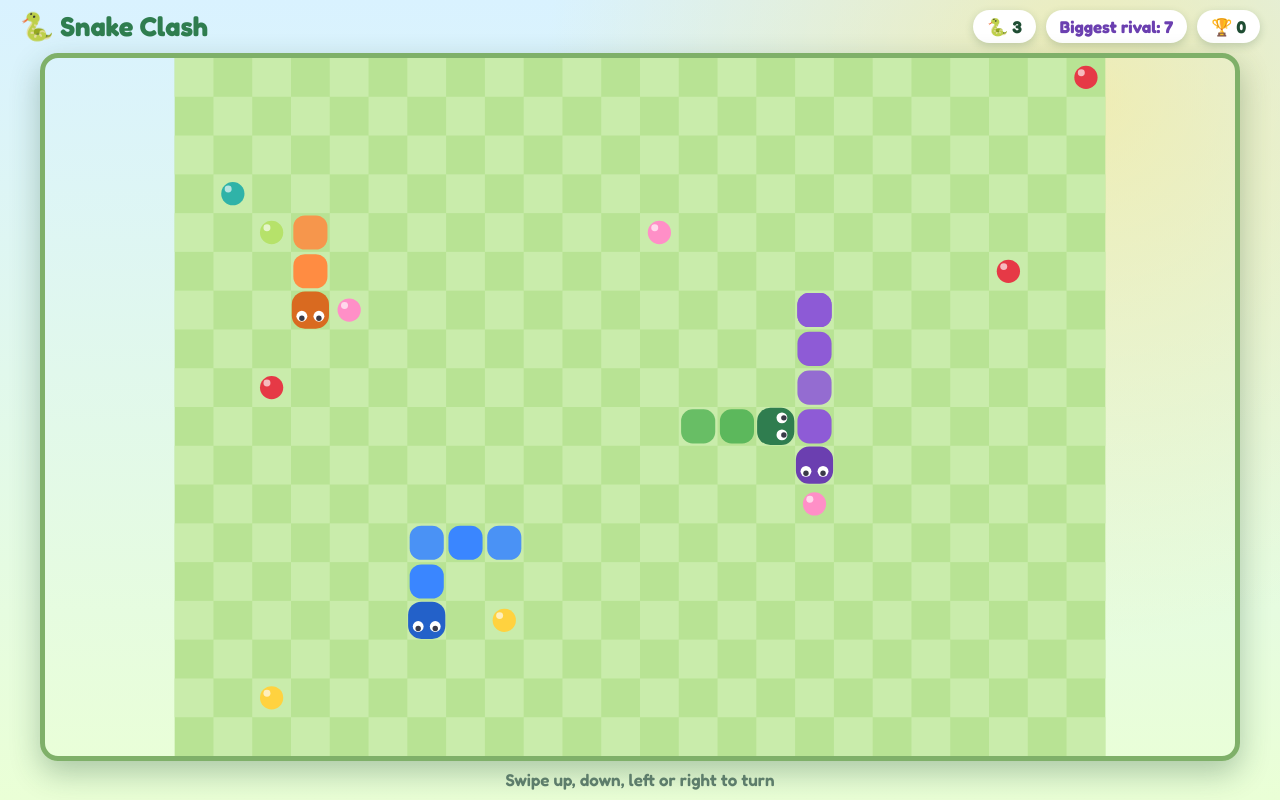
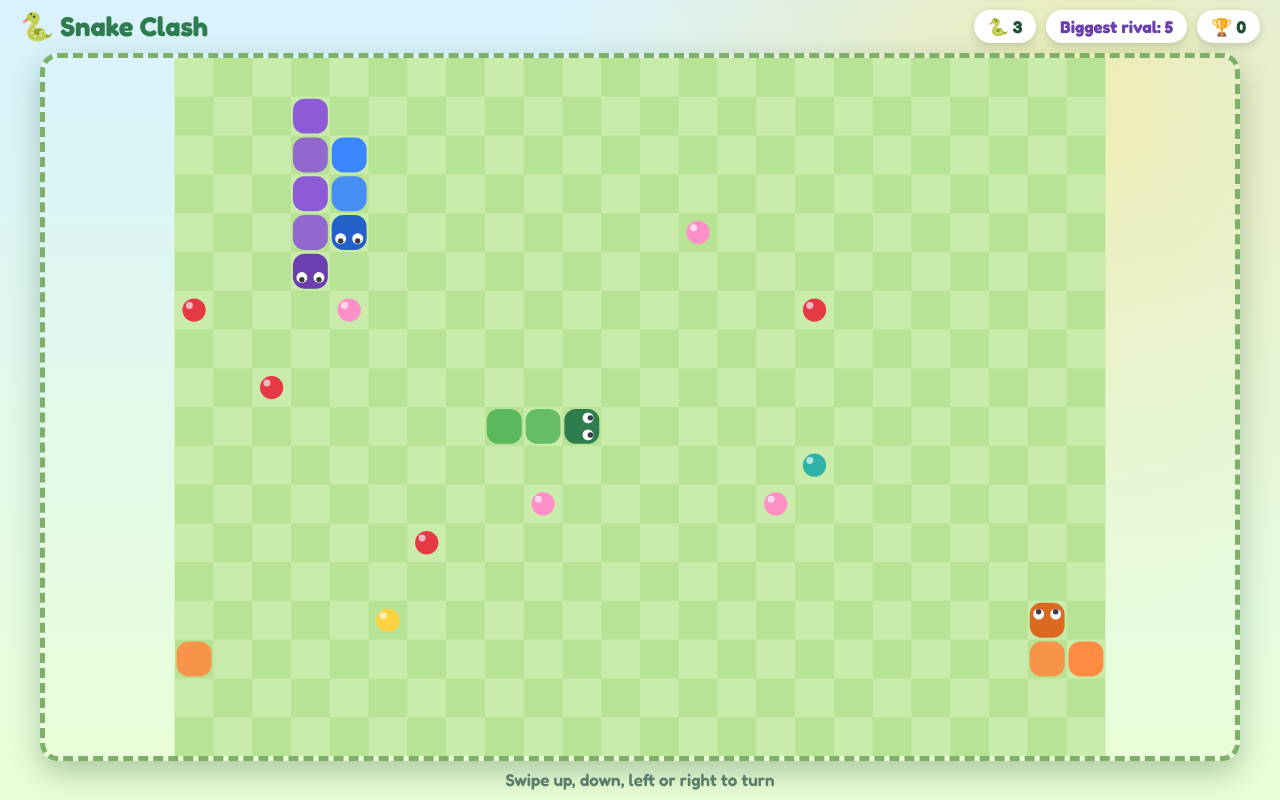
Before and after one commit to dancj/kid-games, a plain HTML site: page snake-clash/index.html in a window 1280 px wide. Both pictures are taken after a click on the button "Slither! 🟡". Drawn offline with Linux system fonts and the light colour scheme.

Commit message:
Snake Clash: wrap-around edges, gentler speed ramp, same-size snakes harmless, smooth tweened motion

```diff
--- a/snake-clash/game.js
+++ b/snake-clash/game.js
@@ -4,7 +4,9 @@
 const $ = (id) => document.getElementById(id);
 
 const COLS = 24, ROWS = 18;
-const TICK = 220;          // ms per move — slow enough for little hands
+const SLOW = 400;          // ms per move for a baby snake — nice and gentle
+const FAST = 130;          // the quickest it ever gets
+const RAMP = 9;            // ms shaved off per segment you grow
 const BALLS = 10;          // balls on the field at once
 const BABY = 3;            // every snake starts this long
 const RIVALS = 3;
@@ -15,6 +17,7 @@
   left: { x: -1, y: 0 }, right: { x: 1, y: 0 },
 };
 const OPPOSITE = { up: 'down', down: 'up', left: 'right', right: 'left' };
+const ANGLE = { right: 0, down: 90, left: 180, up: 270 };
 const DIR_NAMES = Object.keys(DIRS);
 
 const RIVAL_SKINS = [
@@ -36,9 +39,15 @@
 const pick = (s, arr) => arr[Math.floor(rnd(s) * arr.length)];
 
 const same = (a, b) => !!a && !!b && a.x === b.x && a.y === b.y;
-const onBoard = (c) => c.x >= 0 && c.y >= 0 && c.x < COLS && c.y < ROWS;
+/* The garden has no walls — slither off one edge and you come back on the other. */
+const wrap = (c) => ({ x: (c.x + COLS) % COLS, y: (c.y + ROWS) % ROWS });
+const ahead = (cell, dir) => wrap({ x: cell.x + DIRS[dir].x, y: cell.y + DIRS[dir].y });
 const snakes = (s) => [s.player, ...s.rivals].filter((sn) => sn && sn.alive);
 const hits = (snake, c) => snake.cells.some((seg) => same(seg, c));
+const len = (sn) => sn.cells.length;
+
+/* Bigger snake = faster snake. */
+const speedOf = (s) => Math.max(FAST, SLOW - (len(s.player) - BABY) * RAMP);
 
 function freeCells(s) {
   const out = [];
@@ -58,11 +67,11 @@
 
 /* A baby snake, dropped somewhere with room to slither. */
 function hatch(s, snake) {
-  const free = freeCells(s).filter((c) => c.x > 2 && c.x < COLS - 3 && c.y > 1 && c.y < ROWS - 2);
+  const free = freeCells(s);
   const head = free.length ? pick(s, free) : { x: 2, y: 2 };
   const dir = pick(s, DIR_NAMES);
   const back = DIRS[OPPOSITE[dir]];
-  snake.cells = Array.from({ length: BABY }, (_, i) => ({ x: head.x + back.x * i, y: head.y + back.y * i }));
+  snake.cells = Array.from({ length: BABY }, (_, i) => wrap({ x: head.x + back.x * i, y: head.y + back.y * i }));
   snake.dir = snake.nextDir = dir;
   snake.alive = true;
   return snake;
@@ -73,16 +82,14 @@
   state.over = false;
   state.balls = [];
   state.player = { id: 'you', cells: [], dir: 'right', nextDir: 'right', alive: true, skin: { body: '#5cb85c', head: '#2f7d4f' } };
+  state.player.cells = [{ x: 5, y: 9 }, { x: 4, y: 9 }, { x: 3, y: 9 }];
   state.rivals = [];
-  state.player.cells = [{ x: 5, y: 9 }, { x: 4, y: 9 }, { x: 3, y: 9 }];
   for (let i = 0; i < RIVALS; i++) {
     const r = { id: `rival${i}`, cells: [], dir: 'left', nextDir: 'left', alive: true, skin: RIVAL_SKINS[i % RIVAL_SKINS.length] };
     state.rivals.push(hatch(state, r));
   }
   while (state.balls.length < BALLS) newBall(state);
 }
-
-const len = (sn) => sn.cells.length;
 
 /* A turn sticks unless it doubles back into your own neck. */
 function turn(sn, dir) {
@@ -91,25 +98,27 @@
   return true;
 }
 
-/* Rivals chase the nearest ball and stay clear of snakes their own size or bigger.
+/* Shortest gap between two cells, remembering the board wraps. */
+function gap(a, b) {
+  const dx = Math.abs(a.x - b.x), dy = Math.abs(a.y - b.y);
+  return Math.min(dx, COLS - dx) + Math.min(dy, ROWS - dy);
+}
+
+/* Rivals chase the nearest ball and stay clear of snakes BIGGER than they are.
    Snakes never die on their own body — you can slither straight through yourself. */
 function rivalDir(s, sn) {
   const head = sn.cells[0];
-  const scary = snakes(s).filter((o) => o !== sn && len(o) >= len(sn));
-  const target = s.balls
-    .map((b) => ({ b, d: Math.abs(b.x - head.x) + Math.abs(b.y - head.y) }))
-    .sort((a, b) => a.d - b.d)[0];
+  const scary = snakes(s).filter((o) => o !== sn && len(o) > len(sn));
+  const target = s.balls.map((b) => ({ b, d: gap(b, head) })).sort((a, b) => a.d - b.d)[0];
 
   const options = DIR_NAMES
     .filter((d) => d !== OPPOSITE[sn.dir])
-    .map((d) => ({ d, c: { x: head.x + DIRS[d].x, y: head.y + DIRS[d].y } }))
-    .filter(({ c }) => onBoard(c) && !scary.some((o) => hits(o, c)));
+    .map((d) => ({ d, c: ahead(head, d) }))
+    .filter(({ c }) => !scary.some((o) => hits(o, c)));
 
   if (!options.length) return sn.dir;
   if (!target) return pick(s, options).d;
-  options.sort((a, b) =>
-    (Math.abs(a.c.x - target.b.x) + Math.abs(a.c.y - target.b.y)) -
-    (Math.abs(b.c.x - target.b.x) + Math.abs(b.c.y - target.b.y)));
+  options.sort((a, b) => gap(a.c, target.b) - gap(b.c, target.b));
   return options[0].d;
 }
 
@@ -119,40 +128,35 @@
 };
 
 /* One tick: everybody moves, then we work out who bumped into whom.
-   Bumping a snake SHORTER than you: you swallow it and grow. Same size or
-   bigger, or a wall: you're done. Returns 'ok' | 'eat' | 'dead' (for the player). */
+   Bumping a snake SHORTER than you: you swallow it and grow. Bumping a BIGGER
+   one: you're done. Same size: you slide past each other, no harm done.
+   Returns 'ok' | 'eat' | 'dead' (for the player). */
 function tick(s) {
   if (s.over) return 'dead';
   const movers = snakes(s);
   const before = movers.map((sn) => ({ sn, cells: sn.cells, size: len(sn) }));
 
-  // 1. where does everyone want to go?
   for (const sn of movers) {
     if (sn !== s.player) sn.nextDir = rivalDir(s, sn);
     sn.dir = sn.nextDir;
-    const d = DIRS[sn.dir];
-    sn.head = { x: sn.cells[0].x + d.x, y: sn.cells[0].y + d.y };
+    sn.head = ahead(sn.cells[0], sn.dir);
   }
 
   const doomed = new Set();
   const gains = new Map();
 
-  // 2. walls
-  for (const sn of movers) if (!onBoard(sn.head)) doomed.add(sn);
-
-  // 3. snake vs snake — sizes are compared as they were at the start of the tick
+  // snake vs snake — sizes are compared as they stood at the start of the tick
   for (const { sn, size } of before) {
-    if (doomed.has(sn)) continue;
     for (const other of before) {
       if (other.sn === sn) continue;                       // your own body is safe to cross
       const bumped = other.cells.some((seg) => same(seg, sn.head)) || same(other.sn.head, sn.head);
-      if (!bumped) continue;
+      if (!bumped || size === other.size) continue;        // same size: no harm either way
       if (size > other.size) gains.set(sn, Math.max(2, Math.floor(other.size / 2)));
       else doomed.add(sn);
     }
   }
 
-  // 4. balls
+  // balls
   let ate = false;
   for (const sn of movers) {
     if (doomed.has(sn)) continue;
@@ -163,7 +167,7 @@
     if (sn === s.player) ate = true;
   }
 
-  // 5. everybody slithers forward
+  // everybody slithers forward
   for (const sn of movers) {
     if (doomed.has(sn)) continue;
     sn.cells.unshift(sn.head);
@@ -172,7 +176,7 @@
     if (gain && sn === s.player) ate = true;
   }
 
-  // 6. clean up the fallen: rivals hatch again as babies, the player's run ends
+  // the fallen: rivals hatch again as babies, the player's run ends
   for (const sn of doomed) {
     sn.alive = false;
     if (sn === s.player) s.over = true;
@@ -182,29 +186,13 @@
   for (const sn of movers) delete sn.head;
 
   if (s.over) return 'dead';
-  return ate || gains.has(s.player) ? 'eat' : 'ok';
+  return ate ? 'eat' : 'ok';
 }
 
 /* ============================== DRAWING ============================== */
-function drawSnake(sn) {
-  const body = sn.cells.slice(1).map((seg, i) => {
-    const fade = i % 2 ? .88 : 1;
-    return `<rect x="${seg.x + .06}" y="${seg.y + .06}" width=".88" height=".88" rx=".3" fill="${sn.skin.body}" opacity="${fade}"/>`;
-  }).join('');
-  const h = sn.cells[0];
-  const d = DIRS[sn.dir];
-  const across = { x: -d.y, y: d.x };
-  const eye = (side) => {
-    const ex = h.x + .5 + across.x * side * .22 + d.x * .16;
-    const ey = h.y + .5 + across.y * side * .22 + d.y * .16;
-    return `<circle cx="${ex}" cy="${ey}" r=".14" fill="#fff"/>
-      <circle cx="${ex + d.x * .05}" cy="${ey + d.y * .05}" r=".07" fill="#3a3a48"/>`;
-  };
-  return `${body}
-    <rect x="${h.x + .02}" y="${h.y + .02}" width=".96" height=".96" rx=".34" fill="${sn.skin.head}"/>
-    ${eye(1)}${eye(-1)}`;
-}
-
+/* The board is built once and then nudged: each segment keeps its own element
+   and CSS eases it to its new square, so the snakes glide instead of snapping.
+   drawBoard() is the from-scratch version — used for the first paint. */
 function drawBoard(s) {
   let grid = '';
   for (let y = 0; y < ROWS; y++) {
@@ -212,16 +200,79 @@
       if ((x + y) % 2 === 0) grid += `<rect x="${x}" y="${y}" width="1" height="1" fill="#c9ecab"/>`;
     }
   }
-  const balls = s.balls.map((b) => `
-    <circle cx="${b.x + .5}" cy="${b.y + .5}" r=".3" fill="${b.color}"/>
-    <circle cx="${b.x + .38}" cy="${b.y + .38}" r=".09" fill="#fff" opacity=".65"/>`).join('');
-
-  /* smallest first, so the big snakes sit on top */
-  const drawn = snakes(s).sort((a, b) => len(a) - len(b)).map(drawSnake).join('');
-
   return `<svg xmlns="http://www.w3.org/2000/svg" viewBox="0 0 ${COLS} ${ROWS}" class="board">
     <rect x="0" y="0" width="${COLS}" height="${ROWS}" fill="#b8e394"/>
-    ${grid}${balls}${drawn}</svg>`;
+    ${grid}<g id="ballLayer"></g><g id="snakeLayer"></g></svg>`;
+}
+
+const SVG_NS = 'http://www.w3.org/2000/svg';
+const el = (tag, attrs) => {
+  const n = document.createElementNS(SVG_NS, tag);
+  for (const k in attrs) n.setAttribute(k, attrs[k]);
+  return n;
+};
+
+/* Move a node, but never let it slide across the whole board: a snake that
+   wrapped round the edge (or a rival that just hatched) must teleport. */
+function place(node, x, y, angle) {
+  const prev = node._at;
+  const jump = !prev || Math.abs(prev.x - x) > 1.01 || Math.abs(prev.y - y) > 1.01;
+  if (jump) node.style.transition = 'none';
+  node.setAttribute('transform', `translate(${x} ${y})${angle === undefined ? '' : ` rotate(${angle} .5 .5)`}`);
+  if (jump) {
+    void node.getBoundingClientRect();     // let the jump land before easing resumes
+    node.style.transition = '';
+  }
+  node._at = { x, y };
+}
+
+const skins = new Map();   // snake id -> { g, segs, eyes }
+
+function renderSnakes(s) {
+  const layer = $('snakeLayer');
+  const alive = snakes(s).sort((a, b) => len(a) - len(b));   // big snakes ride on top
+
+  for (const [id, kit] of skins) {
+    if (!alive.some((sn) => sn.id === id)) { kit.g.remove(); skins.delete(id); }
+  }
+
+  for (const sn of alive) {
+    let kit = skins.get(sn.id);
+    if (!kit) {
+      const g = el('g', {});
+      const eyes = el('g', { class: 'eyes' });
+      for (const side of [-1, 1]) {
+        eyes.appendChild(el('circle', { cx: .66, cy: .5 + side * .22, r: .14, fill: '#fff' }));
+        eyes.appendChild(el('circle', { cx: .72, cy: .5 + side * .22, r: .07, fill: '#3a3a48' }));
+      }
+      kit = { g, segs: [], eyes };
+      g.appendChild(eyes);
+      layer.appendChild(g);
+      skins.set(sn.id, kit);
+    }
+    layer.appendChild(kit.g);   // re-stack smallest-first
+
+    while (kit.segs.length < len(sn)) {
+      const r = el('rect', { width: .9, height: .9, rx: .3, class: 'seg' });
+      kit.segs.push(r);
+      kit.g.insertBefore(r, kit.eyes);
+    }
+    while (kit.segs.length > len(sn)) kit.segs.pop().remove();
+
+    sn.cells.forEach((c, i) => {
+      const r = kit.segs[i];
+      r.setAttribute('fill', i === 0 ? sn.skin.head : sn.skin.body);
+      r.setAttribute('opacity', i && i % 2 ? .9 : 1);
+      place(r, c.x + .05, c.y + .05);
+    });
+    place(kit.eyes, sn.cells[0].x, sn.cells[0].y, ANGLE[sn.dir]);
+  }
+}
+
+function renderBalls(s) {
+  $('ballLayer').innerHTML = s.balls.map((b) => `
+    <circle cx="${b.x + .5}" cy="${b.y + .5}" r=".3" fill="${b.color}" class="ball"/>
+    <circle cx="${b.x + .38}" cy="${b.y + .38}" r=".09" fill="#fff" opacity=".65"/>`).join('');
 }
 
 /* ============================== LOOP + UI ============================== */
@@ -231,11 +282,16 @@
   const res = tick(state);
   render();
   if (res === 'dead') return gameOver();
-  timer = setTimeout(loop, TICK);
+  timer = setTimeout(loop, speedOf(state));
 }
 
 function render() {
-  $('board').innerHTML = drawBoard(state);
+  const board = $('board');
+  if (!board.querySelector('svg')) { board.innerHTML = drawBoard(state); skins.clear(); }
+  board.querySelector('svg').style.setProperty('--tick', `${speedOf(state)}ms`);
+  renderBalls(state);
+  renderSnakes(state);
+
   $('score').textContent = `🐍 ${len(state.player)}`;
   $('best').textContent = `🏆 ${best()}`;
   const biggest = state.rivals.filter((r) => r.alive).reduce((m, r) => Math.max(m, len(r)), 0);
@@ -258,10 +314,12 @@
 function play() {
   clearTimeout(timer);
   startGame(Date.now() % 233280);
+  $('board').innerHTML = '';
+  skins.clear();
   $('overlay-over').classList.add('hidden');
   show('screen-play');
   render();
-  timer = setTimeout(loop, 800);   // a beat to get your finger ready
+  timer = setTimeout(loop, 900);   // a beat to get your finger ready
 }
 
 function show(id) {
@@ -299,7 +357,7 @@
   document.addEventListener('visibilitychange', () => {
     if (!state.player || state.over) return;
     clearTimeout(timer);
-    if (!document.hidden) timer = setTimeout(loop, TICK);
+    if (!document.hidden) timer = setTimeout(loop, speedOf(state));
   });
   window.addEventListener('beforeunload', (e) => {
     if (state.player && !state.over && len(state.player) > BABY) { e.preventDefault(); e.returnValue = ''; }
--- a/snake-clash/style.css
+++ b/snake-clash/style.css
@@ -67,10 +67,12 @@
   max-width: min(96vw, 150dvh);   /* board is 20:15, keep it whole on any screen */
   max-height: 100%;
   border-radius: 18px;
-  border: 5px solid #7fb069;
+  border: 5px dashed #7fb069;     /* dashed: the edges are openings, you wrap through them */
   box-shadow: 0 12px 30px rgba(31, 77, 51, .3);
   touch-action: none;             /* swipes steer the snake, they don't scroll */
 }
+/* each segment glides to its next square in exactly one tick */
+.seg, .eyes { transition: transform var(--tick, 300ms) linear; }
 .hint { color: #5d7d6b; font-weight: 600; padding: 8px 0 10px; }
 
 /* game over */
```
Also changed, not shown: snake-clash/index.html (+2 -2 lines), snake-clash/test.js (+30 -3 lines), 1 other file.
